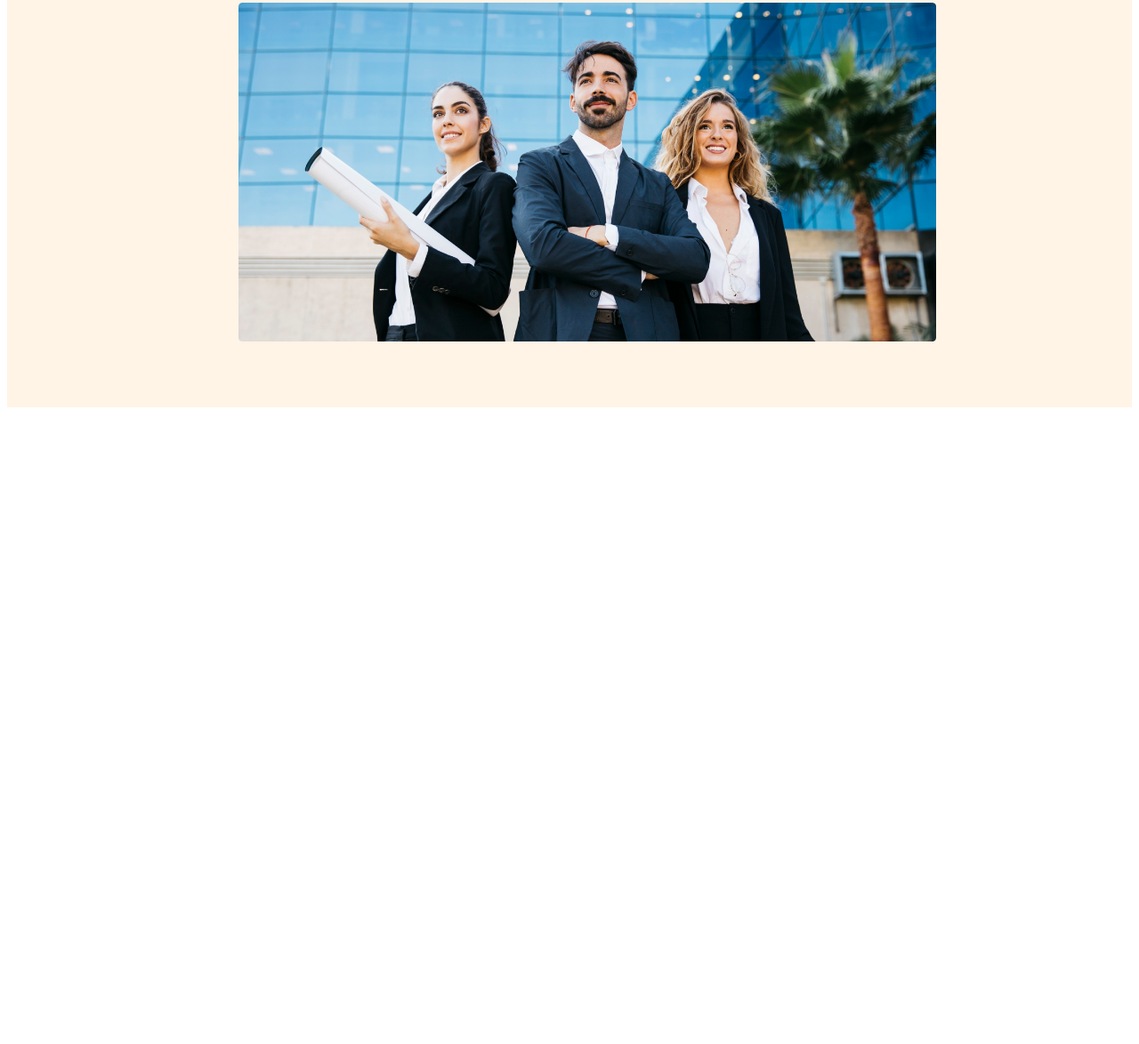
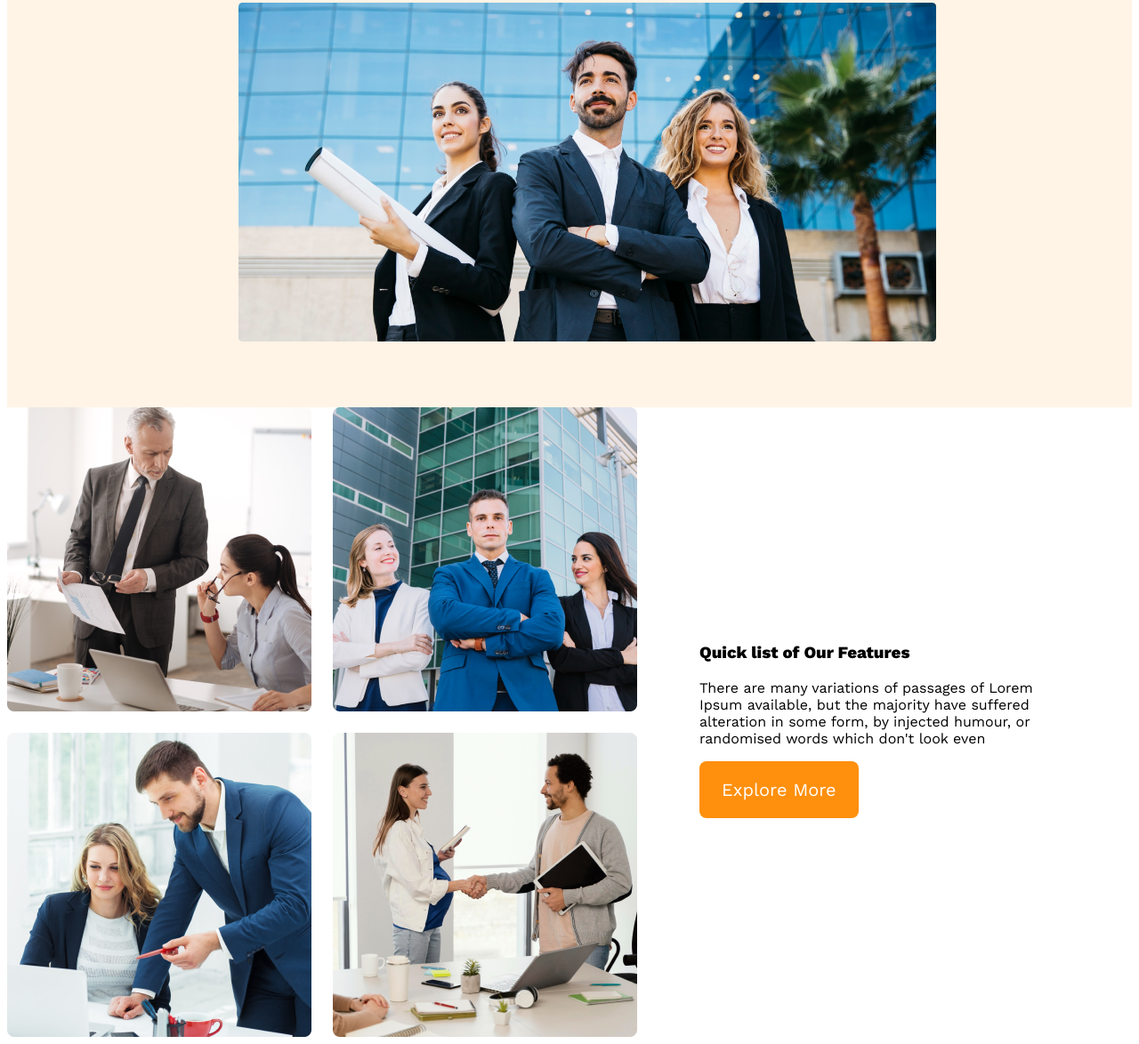
Before and after one commit to uddin10/g3-architects-website, a plain HTML site: page index.html in a window 1280 px wide. Shown: the part 490-1664 px from the top of the page at 89% size. Before the commit the page ends 956 px from the top, so only its background shows below. Drawn offline with nearby package versions, Linux system fonts and the light colour scheme.

Commit message:
features added

```diff
--- a/index.html
+++ b/index.html
@@ -28,7 +28,20 @@
 </div>
     </header>
     <main>
+<section class="teams-container">
+    <div class="teams-img-container">
+        <img src="images/team1.png" alt="">
+        <img src="images/team2.png" alt="">
+        <img src="images/team3.png" alt="">
+        <img src="images/team4.png" alt="">
+    </div>
+    <div class="teams-content">
+    <h3 class="teams-content-title"> <span class="quick-list"> Quick list</span> <span>  of Our </span> <span class="text-features"> Features </span></h3>
+        <p class="teams-description">There are many variations of passages of Lorem Ipsum available, but the majority have suffered alteration in some form, by injected humour, or randomised words which don't look even</p>
+        <button class="btn-primary">Explore More</button>
 
+    </div>
+</section>
     </main>
     <footer>
 
--- a/styles/architects.css
+++ b/styles/architects.css
@@ -58,6 +58,34 @@ nav li a{
     width: 100%;
 
  }
+ main{
+    max-width: 1440px;
+    margin: 0 auto;
+ }
+ .teams-container{
+    display: flex;
+    align-items: center;
+ }
+ .teams-img-container{
+    display: grid;
+    grid-template-columns: repeat(2, 1fr);
+    gap: 24px;
+ }
+.teams-content{
+    padding-left: 70px;
+    padding-right: 70px;
+}
+.teams-title{
+    font-size: 2.8rem;
+}
+.teams-title .quick-list{
+    color: #727272;
+    font-weight: 500;
+}
+.teams-title .text-features{
+    color: #FF900E;
+    font-weight: 700;
+}
 
 
 
```
